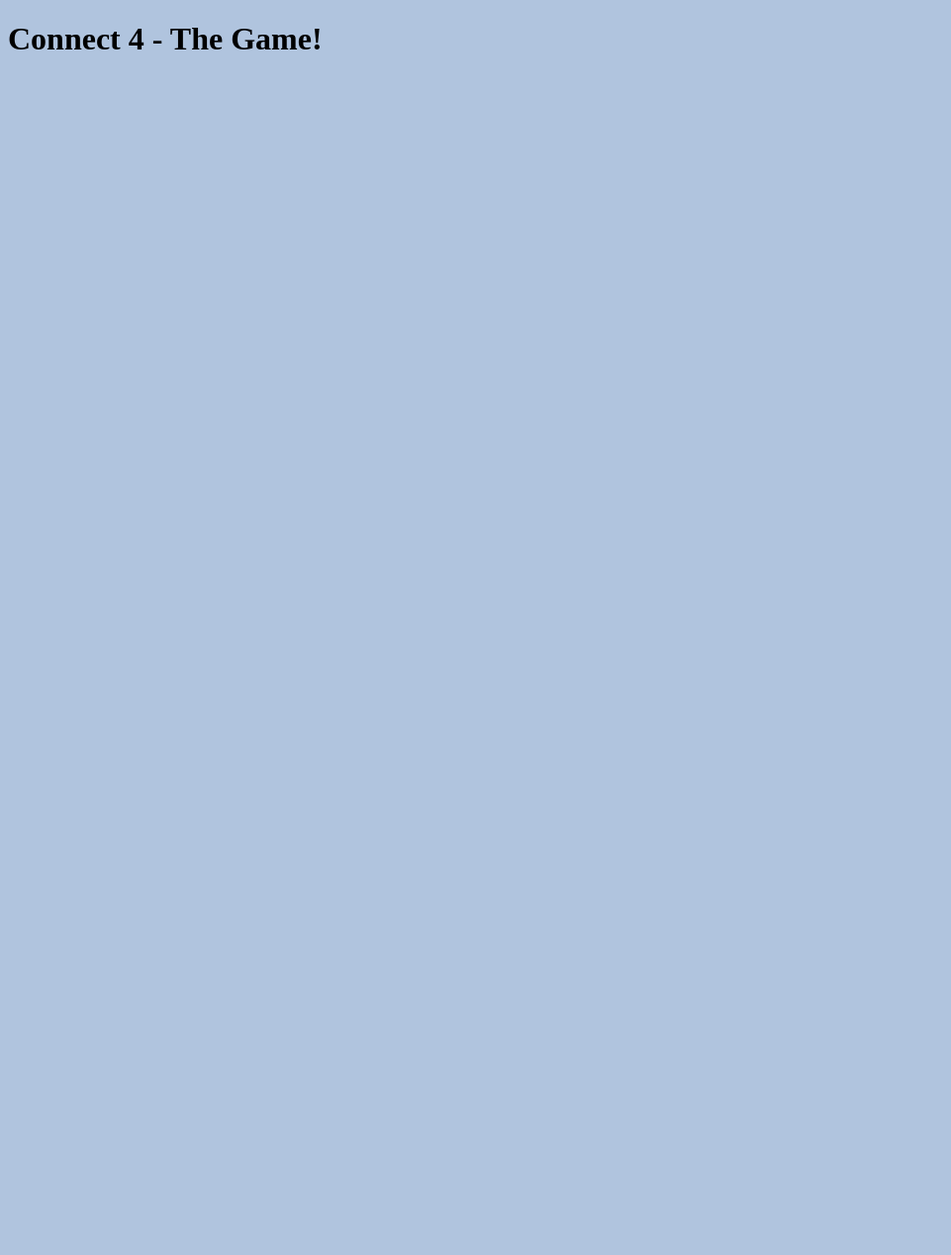
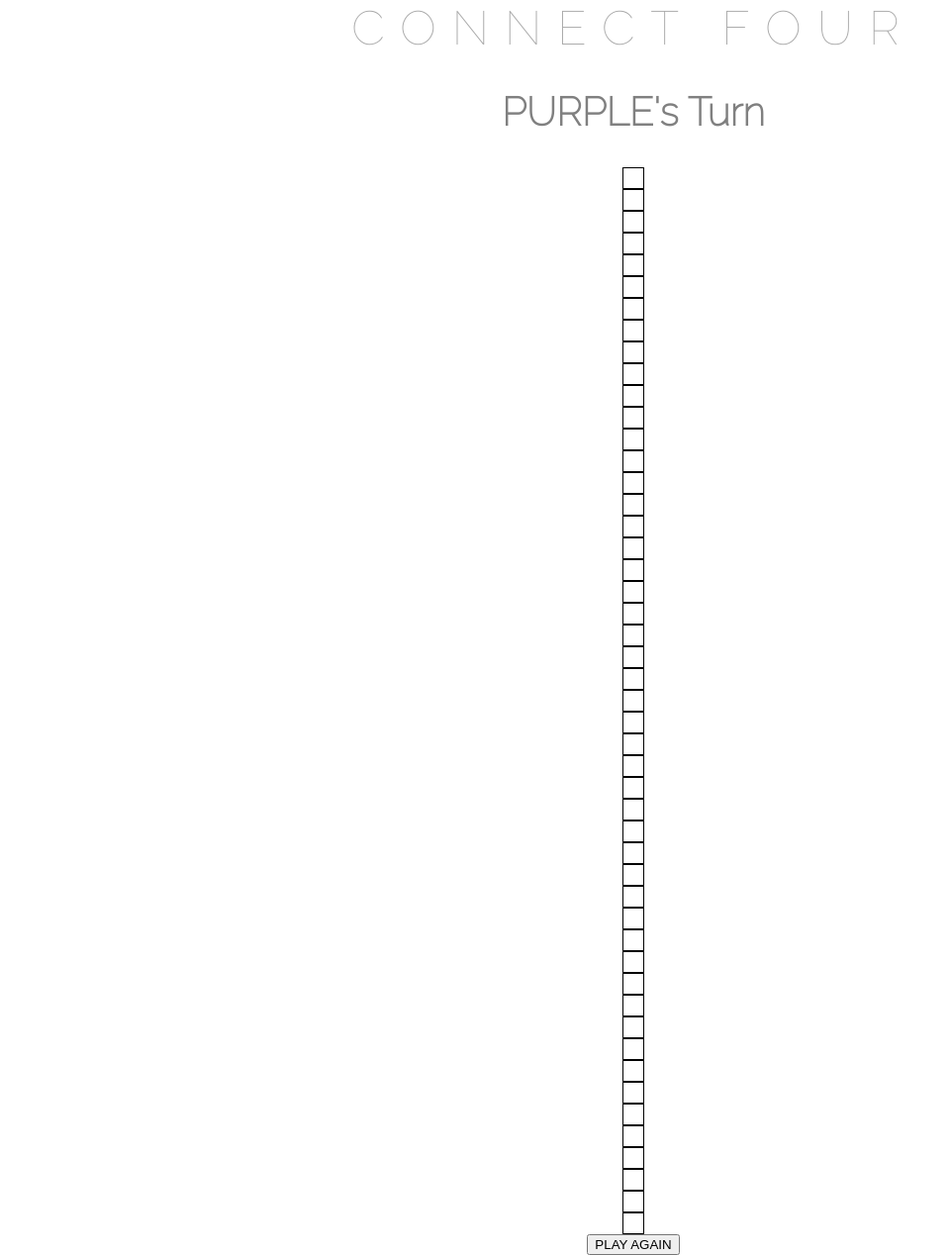
Before and after one commit to timmshinbone/avocadosConnect4, a plain HTML site: page index.html in a window 1280 px wide. Shown: the whole page at 99% size, without its empty margins (0-961 px from the left). Before the commit the page ends 800 px from the top, so only its background shows below. Drawn offline with Linux system fonts and the light colour scheme.

Commit message:
adds game board unstyled

```diff
--- a/css/main.css
+++ b/css/main.css
@@ -1,3 +1,25 @@
 body {
-    background-color: lightsteelblue;
+    display: flex;
+    align-items: center;
+    flex-direction: column;
+    font-family: 'Raleway', sans-serif;
+    height: 100vh;
+    margin: 0;
 }
+
+header {
+    color: darkgrey;
+    font-size: 6vmin;
+    letter-spacing: 2vmin;
+}
+
+h2 {
+    font-size: 5vmin;
+    color: grey;
+}
+
+div {
+    border: 1px solid black;
+    height: 20px;
+    width: 20px;
+}
--- a/index.html
+++ b/index.html
@@ -3,13 +3,81 @@
 <head>
     <meta charset="UTF-8">
     <meta name="viewport" content="width=device-width, initial-scale=1.0">
-    <title>Connect 4</title>
+    <link rel="preconnect" href="https://fonts.googleapis.com">
+    <link rel="preconnect" href="https://fonts.gstatic.com" crossorigin>
+    <link href="https://fonts.googleapis.com/css2?family=Raleway:wght@100&display=swap" rel="stylesheet">
     <link rel="stylesheet" href="css/main.css">
     <!-- script tags with the defer attribute -->
     <!-- pause until the DOM is loaded -->
     <script defer src="js/main.js"></script>
+    <title>Connect 4</title>
 </head>
 <body>
-    <h1>Connect 4 - The Game!</h1>
+    <header>CONNECT FOUR</header>
+    <h2>PURPLE's Turn</h2>
+
+    <!-- section for our column buttons (markers) -->
+    <section id="markers">
+        <div></div>
+        <div></div>
+        <div></div>
+        <div></div>
+        <div></div>
+        <div></div>
+        <div></div>
+    </section>
+    <!-- section for the game board (board) -->
+    <section id="board">
+        <!-- row 5 -->
+        <div id="c0r5"></div>
+        <div id="c1r5"></div>
+        <div id="c2r5"></div>
+        <div id="c3r5"></div>
+        <div id="c4r5"></div>
+        <div id="c5r5"></div>
+        <div id="c6r5"></div>
+        <!-- row 4 -->
+        <div id="c0r4"></div>
+        <div id="c1r4"></div>
+        <div id="c2r4"></div>
+        <div id="c3r4"></div>
+        <div id="c4r4"></div>
+        <div id="c5r4"></div>
+        <div id="c6r4"></div>
+        <!-- row 3 -->
+        <div id="c0r3"></div>
+        <div id="c1r3"></div>
+        <div id="c2r3"></div>
+        <div id="c3r3"></div>
+        <div id="c4r3"></div>
+        <div id="c5r3"></div>
+        <div id="c6r3"></div>
+        <!-- row 2 -->
+        <div id="c0r2"></div>
+        <div id="c1r2"></div>
+        <div id="c2r2"></div>
+        <div id="c3r2"></div>
+        <div id="c4r2"></div>
+        <div id="c5r2"></div>
+        <div id="c6r2"></div>
+        <!-- row 1 -->
+        <div id="c0r1"></div>
+        <div id="c1r1"></div>
+        <div id="c2r1"></div>
+        <div id="c3r1"></div>
+        <div id="c4r1"></div>
+        <div id="c5r1"></div>
+        <div id="c6r1"></div>
+        <!-- row 0 -->
+        <div id="c0r0"></div>
+        <div id="c1r0"></div>
+        <div id="c2r0"></div>
+        <div id="c3r0"></div>
+        <div id="c4r0"></div>
+        <div id="c5r0"></div>
+        <div id="c6r0"></div>
+    </section>
+    <!-- button for play again -->
+    <button>PLAY AGAIN</button>
 </body>
 </html>
```
